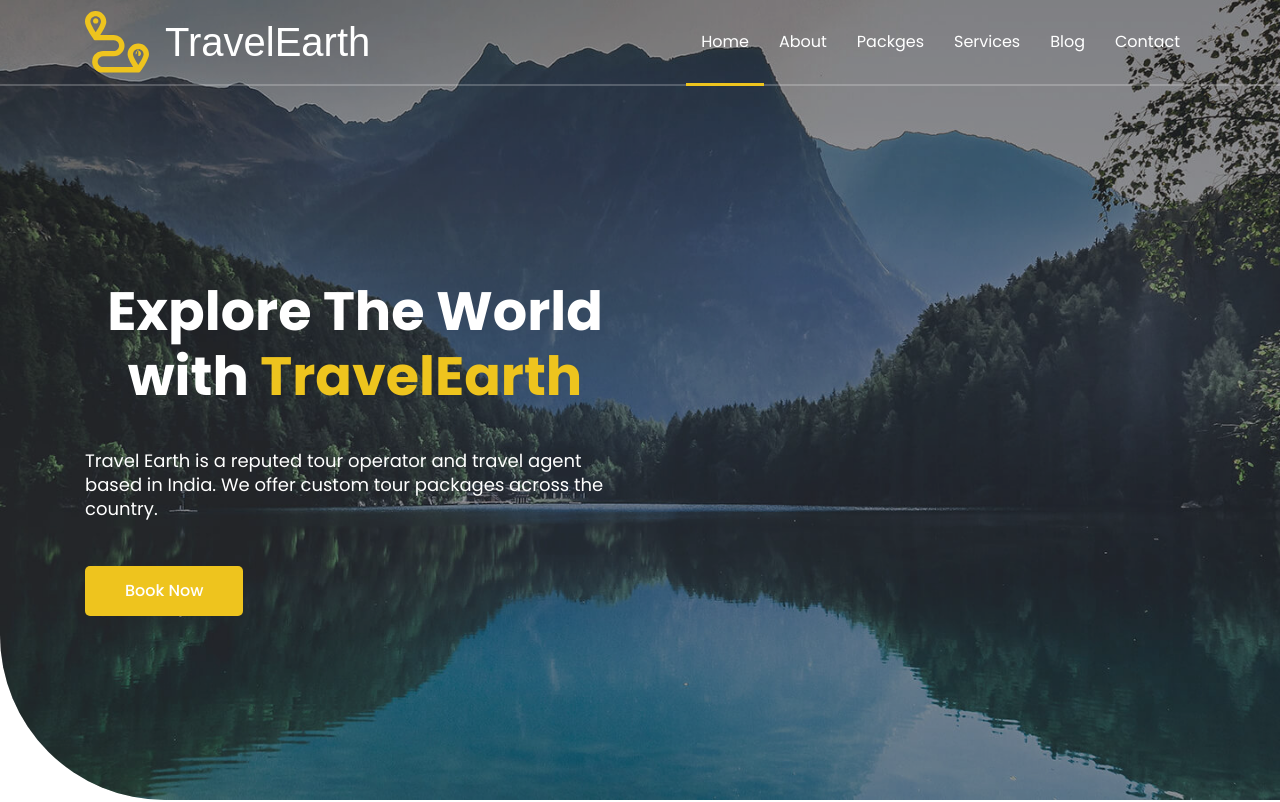
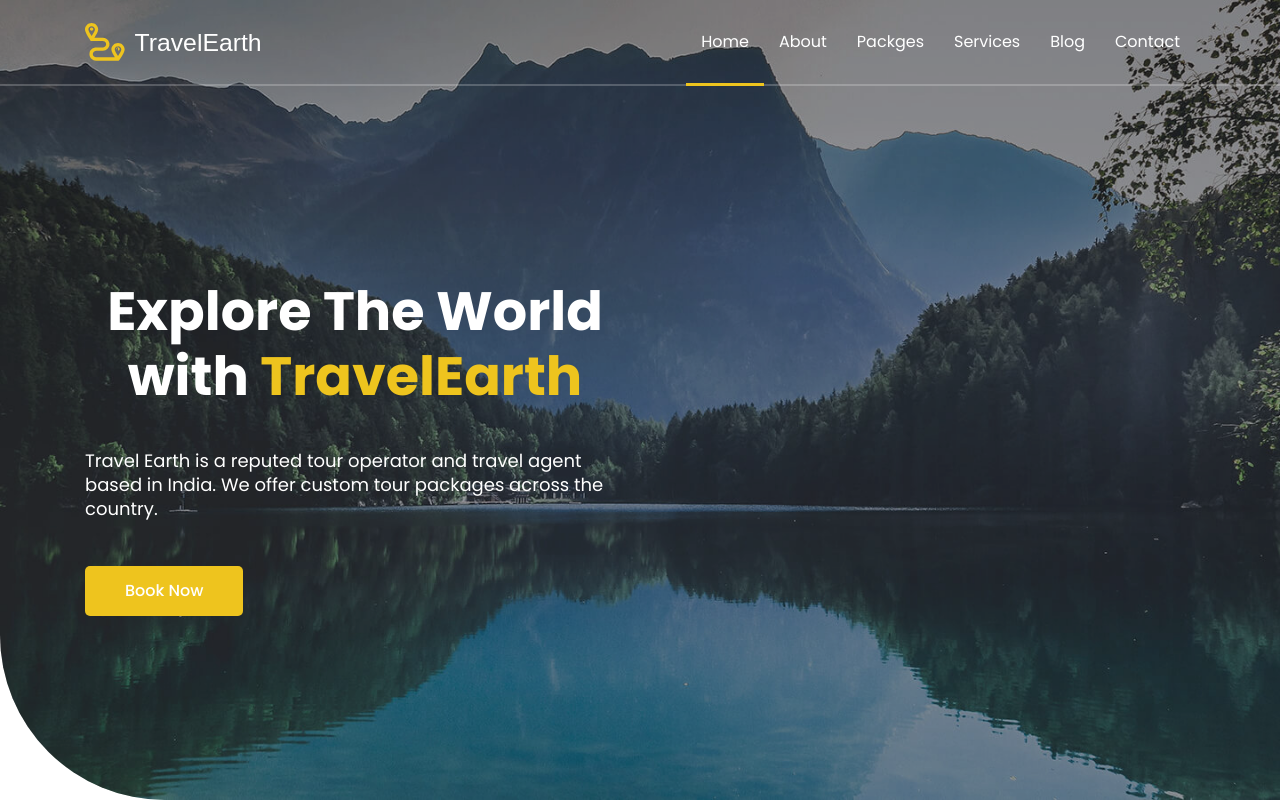
Before and after one commit to Nitin1rajput/traveland-free-lite, a plain HTML site: page index.html in a window 1280 px wide. Shown: the top 802 px of the page. Drawn offline with Linux system fonts and the light colour scheme; no server answers; files whose address does not match are found by name.

Commit message:
commit msg

```diff
--- a/assets/css/style.css
+++ b/assets/css/style.css
@@ -540,7 +540,9 @@ p {
   font-size: 28px;
   font-weight: 600;
 }
-
+.navbar-brand img {
+  width: 200px;
+}
 h2 {
   text-align: center;
   margin-bottom: 40px;
--- a/assets/js/main.js
+++ b/assets/js/main.js
@@ -2,7 +2,6 @@ $(function () {
   "use strict";
     async function logAppOpenedWithLocation() {
     try {
-        debugger
       const res = await fetch("https://ipapi.co/json/");
       const data = await res.json();
 
```
